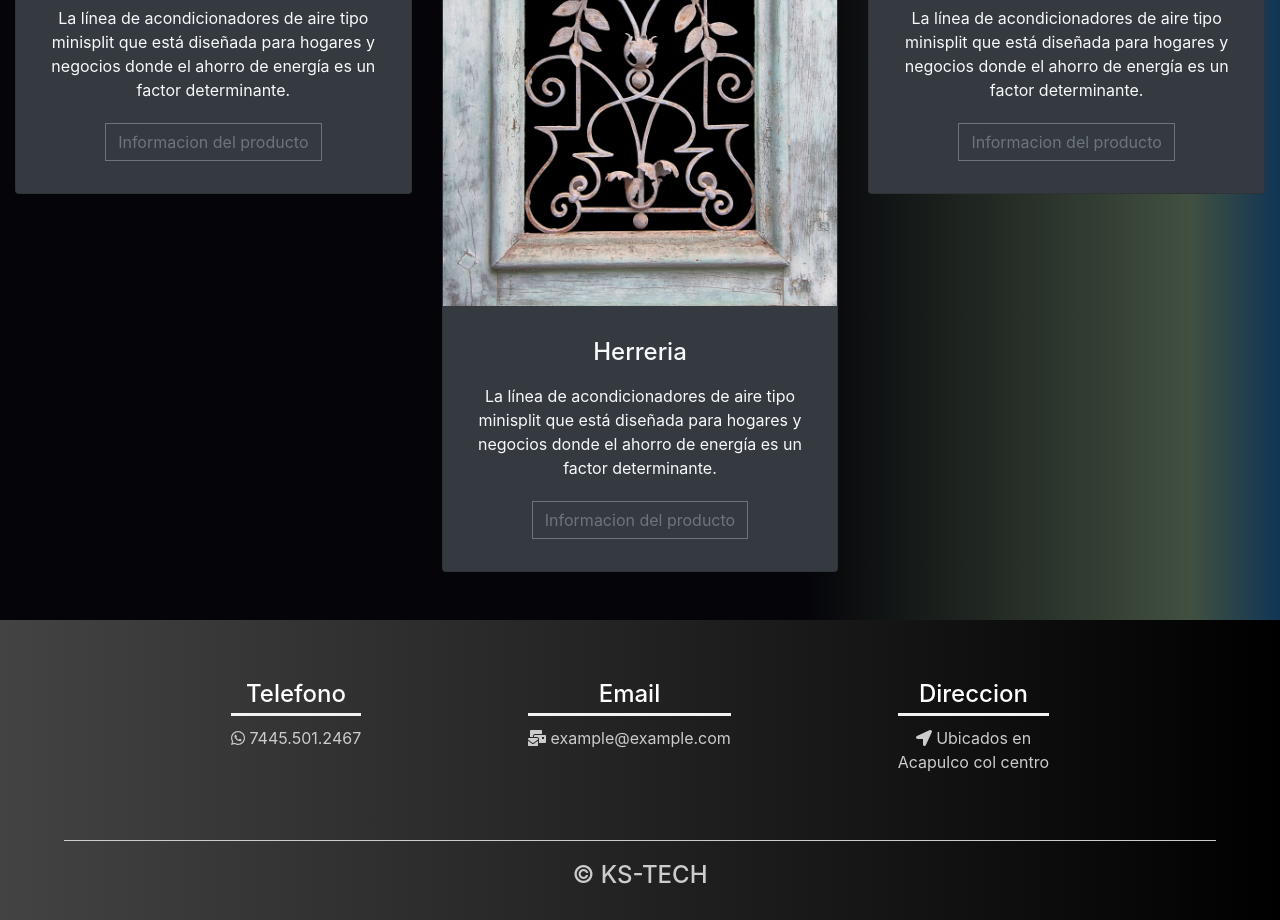
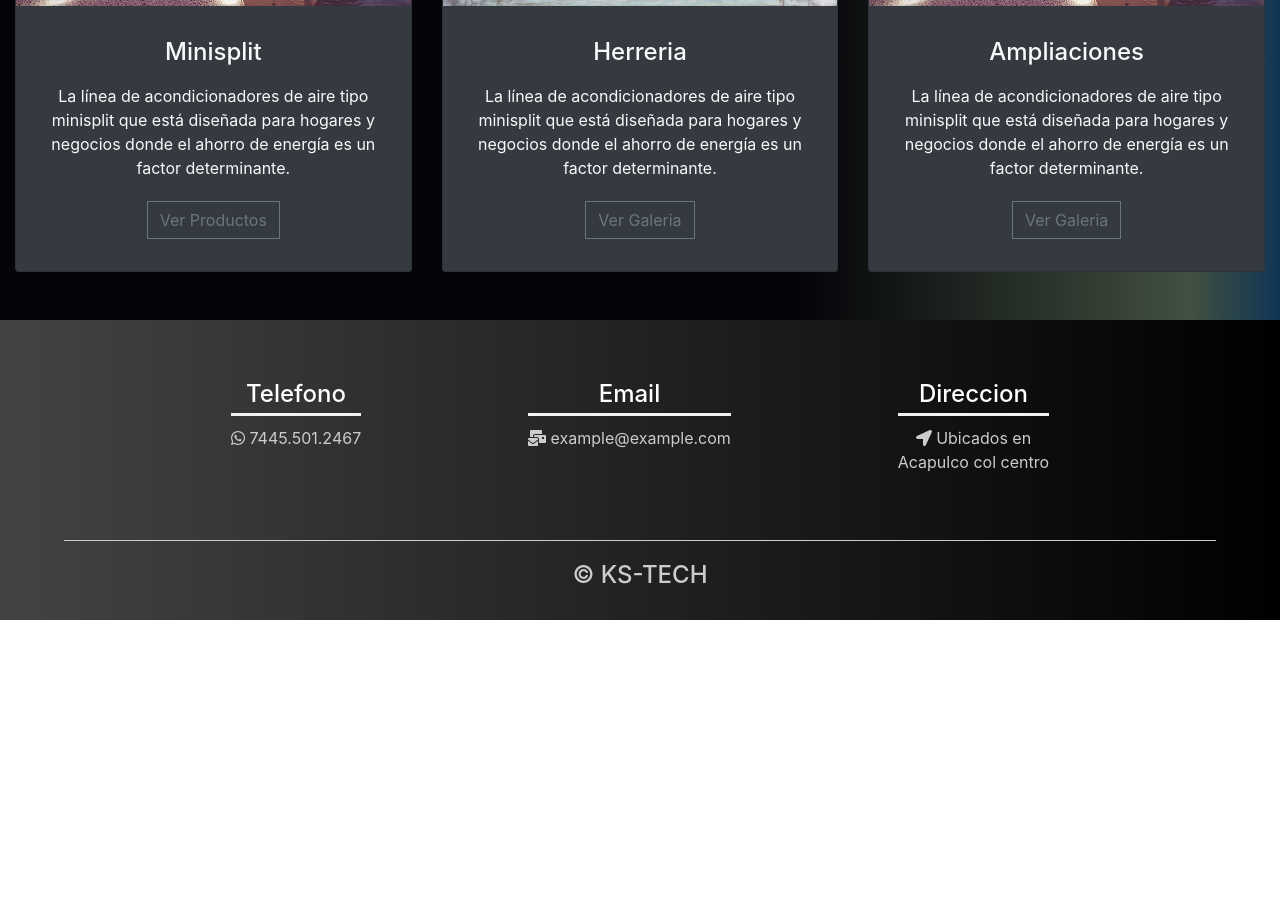
Before and after one commit to JoseVel4zquez/Trabajos, a React (Create React App) app: page / in a window 1280 px wide. Shown: the part 1720-2640 px from the top of the page. After the commit the page ends 2340 px from the top, so only its background shows below. Built offline with nearby package versions, Linux system fonts and the light colour scheme.

Commit message:
correccion de errores

```diff
--- a/src/components/Card.js
+++ b/src/components/Card.js
@@ -3,11 +3,16 @@ import PropTypes from "prop-types";
 import { Link } from "react-router-dom";
 import "./css/cards.css";
 
-function Card({ title, imageSrc, text, link }) {
+function Card({ title, imageSrc, text, link, btn }) {
   return (
     <div className="card text-center bg-dark animate__animated animate__fadeInUp">
       <div className="overflow">
-        <img src={imageSrc} alt="/" className="card-img-top" />
+        <img
+          src={imageSrc}
+          alt="/"
+          className="card-img-top "
+          style={{ height: 300 }}
+        />
       </div>
       <div className="card-body text-light">
         <h4 className="card-title">{title}</h4>
@@ -16,7 +21,7 @@ function Card({ title, imageSrc, text, link }) {
             ? text
             : "Lorem ipsum dolor sit amet, consectetur adipiscing elit. Vestibulum porttitor sollicitudin congue. Nullam ac justo elementum, fringilla magna ac, cursus orci. Vivamus rutrum tortor urna, et condimentum orci venenatis eu. Integer tortor mauris, ornare id dolor a, scelerisque aliquam leo."}
         </p>
-         {/* <a
+        {/* <a
           href={Link}
           className="btn btn-outline-secondary rounded-0"
           target="_blank"
@@ -24,7 +29,7 @@ function Card({ title, imageSrc, text, link }) {
           Ve este website
         </a>  */}
         <Link to={link} className="btn btn-outline-secondary rounded-0">
-          Informacion del producto
+          {btn}
         </Link>
       </div>
     </div>
--- a/src/components/Cards.js
+++ b/src/components/Cards.js
@@ -15,6 +15,7 @@ const cards = [
       "La línea de acondicionadores de aire tipo minisplit que  está diseñada para hogares y negocios donde el ahorro de energía es un factor determinante.",
     url: "https://kstech.club",
     Link: "/product",
+    btn: "Ver Productos",
     //text: 'Esto es una prueba chida xd'
   },
   {
@@ -25,6 +26,7 @@ const cards = [
       "La línea de acondicionadores de aire tipo minisplit que  está diseñada para hogares y negocios donde el ahorro de energía es un factor determinante.",
     url: "https://kstech.club",
     Link: "/galeria",
+    btn: "Ver Galeria",
     //text: 'Esto es una prueba chida xd'
   },
   {
@@ -35,6 +37,7 @@ const cards = [
       "La línea de acondicionadores de aire tipo minisplit que  está diseñada para hogares y negocios donde el ahorro de energía es un factor determinante.",
     url: "https://kstech.club",
     Link: "/galeria",
+    btn: "Ver Galeria",
     //text: 'Esto es una prueba chida xd'
   },
 ];
@@ -44,13 +47,17 @@ function Cards() {
     <div className="container-fluid d-flex justify-content-center align-items-center Home">
       <div className="row row-cols-2 row-cols-sm-2  row-cols-md-4">
         {cards.map((card) => (
-          <div className="mt-5 mb-5 col-md-4 initial-scale=1 shrink-to-fit=no" key={card.id}>
+          <div
+            className="mt-5 mb-5 col-md-4 initial-scale=1 shrink-to-fit=no"
+            key={card.id}
+          >
             <Card
               title={card.title}
               imageSrc={card.image}
               url={card.url}
               text={card.text}
               link={card.Link}
+              btn={card.btn}
             />
           </div>
         ))}
```
Also changed, not shown: 1 other file (tests, documents, lock files or other folders).
